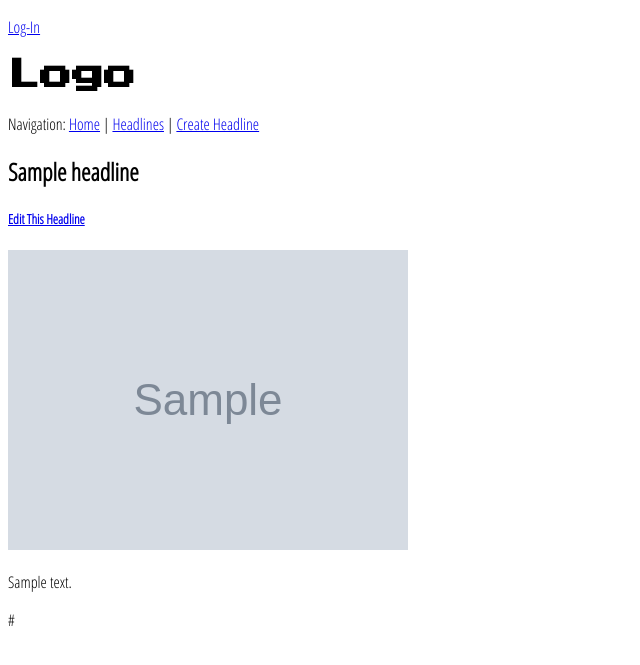
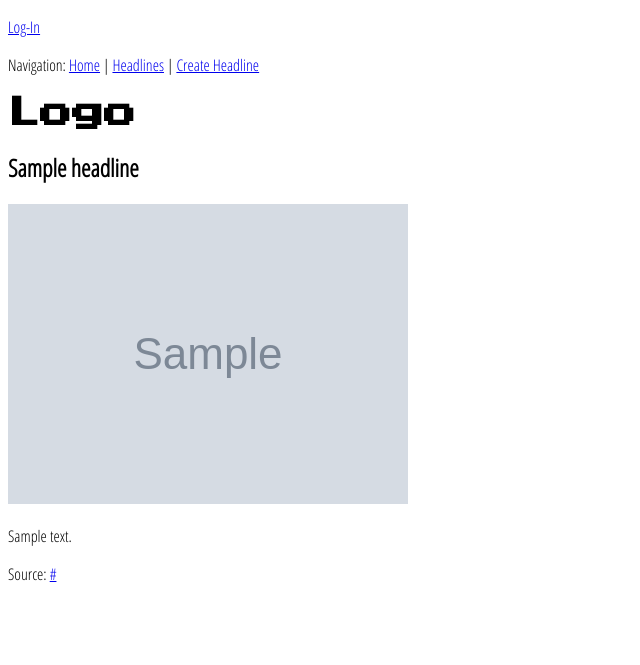
Before and after one commit to hcmn/tapwn, a Django app: template templates/news/headline_detail.html in a window 1280 px wide. Shown: the top 665 px of the page, without its empty margins (0-640 px from the left). Run offline with Django 3.2, Linux system fonts and the light colour scheme; the template is opened without the code that fills it: most values are stand-ins (such as "Sample title", 1, 10 or a date in 2020); grey boxes marked "Sample" are stand-in pictures; parts of the project's set-up code (start-up, migrations or seed data) failed here and were passed over.

Commit message:
moved default bits to temp.html; moved create and delete links to headline index template

```diff
--- a/templates/base.html
+++ b/templates/base.html
@@ -14,11 +14,11 @@
         {% else %}
             <p><a href="{% url login %}">Log-In</a></p>
         {% endif %}
+        <div class="navigation">
+    		<p>Navigation: <a href="{% url home %}">Home</a> | <a href="{% url headlines %}">Headlines</a> | <a href="{% url headline_create %}">Create Headline</a></p>
+    	</div>
         <h1 id="logo">Logo</h1>
     </div>
-	<div class="navigation">
-		<p>Navigation: <a href="{% url home %}">Home</a> | <a href="{% url headlines %}">Headlines</a> | <a href="{% url headline_create %}">Create Headline</a></p>
-	</div>
 	<div id="content">
 		{% block content %}{% endblock %}
 	</div>
--- a/templates/news/headline_detail.html
+++ b/templates/news/headline_detail.html
@@ -1,12 +1,8 @@
 {% extends "base.html" %}
-{% block title %}Headline Detail {% endblock %}
+{% block title %}{{ headline.subject }}{% endblock %}
 {% block content %}
     <h2>{{headline.subject}}</h2>
-    <h5><a href="{% url headline_update headline.id%}">Edit This Headline</a></h5>
     <img src="{{headline.image_link}}" />
     <p>{{headline.description}}</p>
-    {{headline.source_link}}
-    {% comment %}
-    <h5><a href="{% url headline_delete headline.id%}">Delete This Headline</a></h5>
-    {% endcomment %}
+    <p>Source: <a href="{{headline.source_link}}">{{headline.source_link}}</a></p>
 {% endblock %}
--- a/templates/news/headline_index.html
+++ b/templates/news/headline_index.html
@@ -3,7 +3,10 @@
 {% block content %}
     <h2>Headlines</h2>
     {% for headline in headlines.object_list %}
-        <a href="{% url headline_detail headline.id %}">{{headline.id}}. {{headline.subject}}</a><br />
+        <a href="{% url headline_detail headline.id %}">{{headline.id}}. {{headline.subject}} | </a>
+        <a href="{% url headline_update headline.id%}">Edit This Headline | </a>
+        <a href="{% url headline_delete headline.id %}">Delete This Headline</a>
+        <br />
     {% endfor %}
     <div class="pagination">
         <span class="step-links">
--- /dev/null
+++ b/templates/news/temp.html
@@ -0,0 +1,4 @@
+<h1>My Python Anywhere hosted Django app</h1>
+<p>Well, since it's already {{ right_now.minute }} past {{ right_now.hour }} UTC,
+that is as far as we are going to take you in this tutorial.</p>
+<p>What you do next is up to you...</p>
```
Also changed, not shown: templates/news/home.html (+1 -6 lines), db.sqlite.
